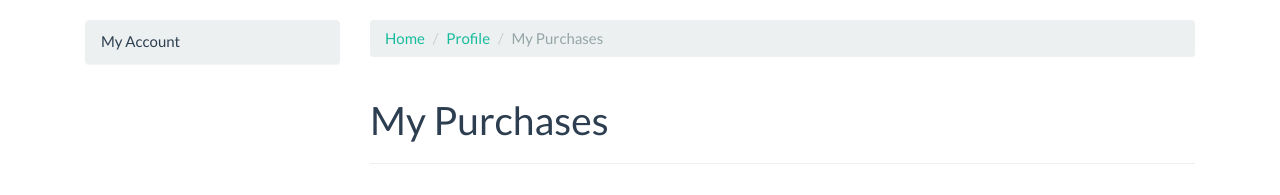
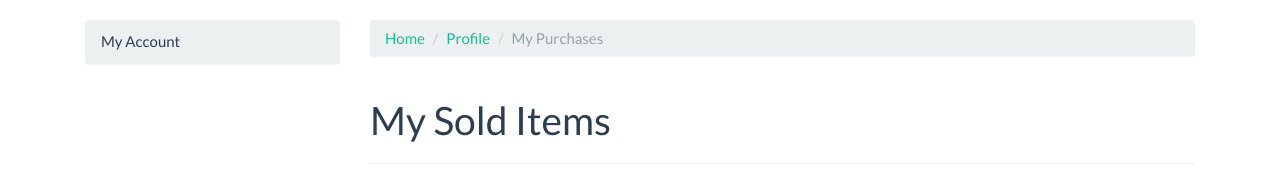
Before and after one commit to theKush/uexio, a Django app: template templates/profiles/mysolditems.html in a window 1280 px wide. Shown: the part 60-255 px from the top of the page. Run offline with Django 3.2, Linux system fonts and the light colour scheme; the template is opened without the code that fills it, so the values that code supplies are empty; parts of the project's set-up code (start-up, migrations or seed data) failed here and were passed over; some libraries are stand-ins or nearby versions.

Commit message:
Fixed a typo on 'My Sold Items' page.

```diff
--- a/templates/profiles/mysolditems.html
+++ b/templates/profiles/mysolditems.html
@@ -16,7 +16,7 @@
 
 {% block content %}
 <div class="col-lg-9">
-    <h1>My Purchases</h1>
+    <h1>My Sold Items</h1>
     <hr />
     <section id="main">
         <div class="row">
```
